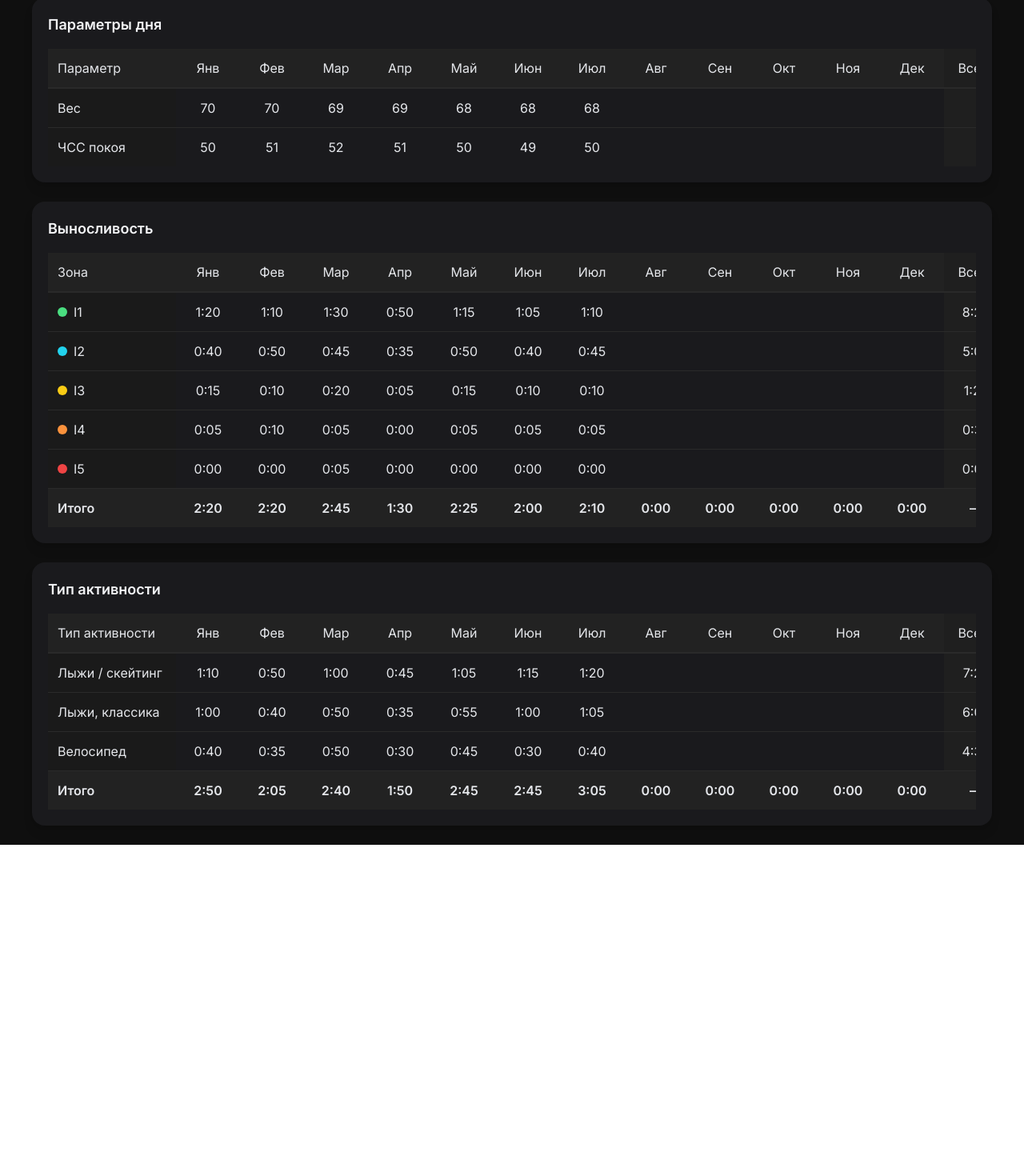
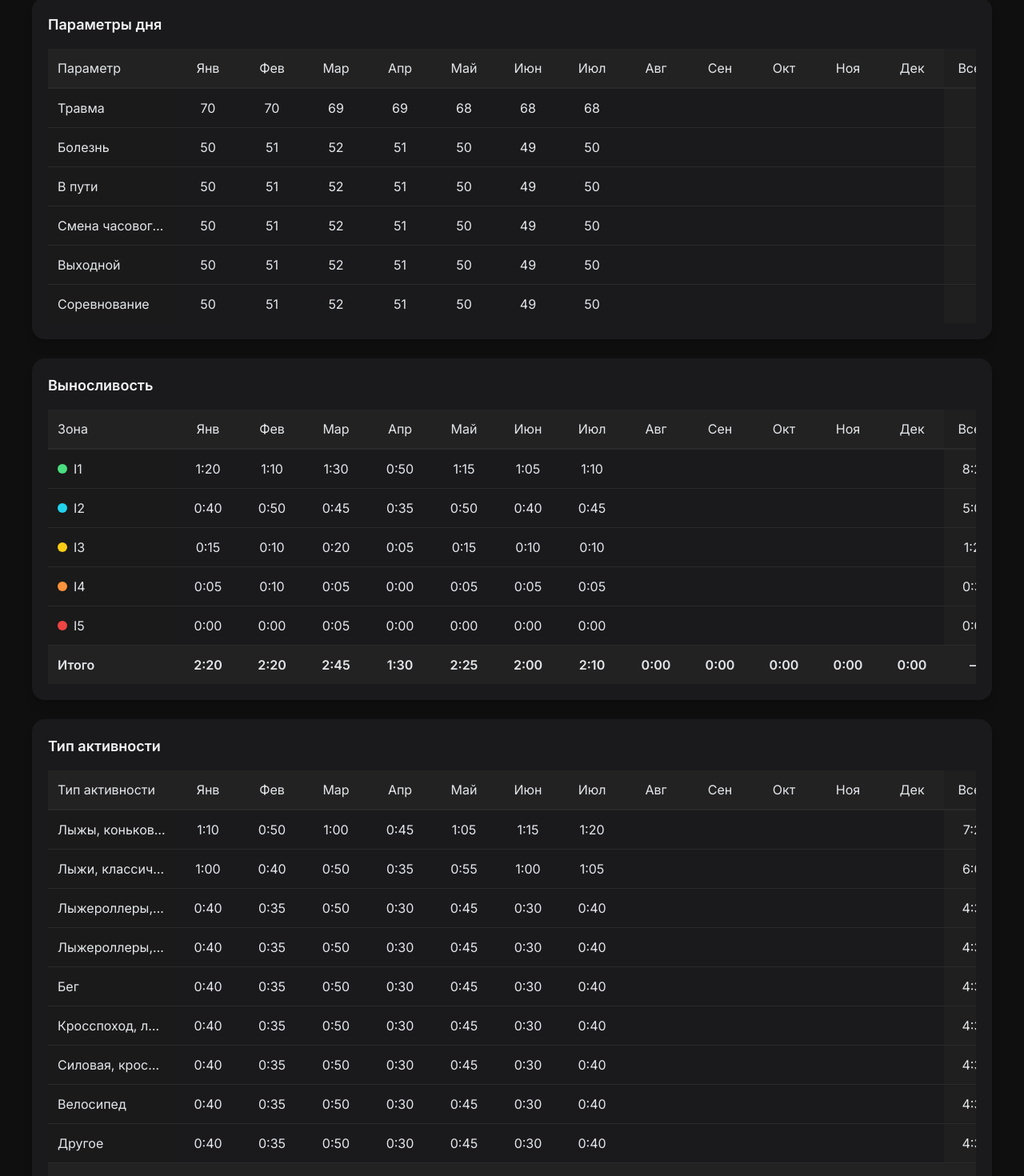
Before and after one commit to mbaliabin/dagbook-test, a React (Vite) app in the folder fasx-frontend/: page /statistics in a window 1280 px wide. Shown: the part 620-2090 px from the top of the page at 80% size. Before the commit the page ends 1676 px from the top, so only its background shows below. Built offline with nearby package versions, Linux system fonts and the light colour scheme.

Commit message:
Доработка StatisticsPage.tsx 313

```diff
--- a/fasx-frontend/src/pages/StatisticsPage.tsx
+++ b/fasx-frontend/src/pages/StatisticsPage.tsx
@@ -67,9 +67,15 @@ export default function StatsPage() {
   ];
 
   const movementTypes = [
-    { type: "Лыжи / скейтинг", months: [70, 50, 60, 45, 65, 75, 80] },
-    { type: "Лыжи, классика", months: [60, 40, 50, 35, 55, 60, 65] },
+    { type: "Лыжы, коньковый стиль", months: [70, 50, 60, 45, 65, 75, 80] },
+    { type: "Лыжи, классический стиль", months: [60, 40, 50, 35, 55, 60, 65] },
+    { type: "Лыжероллеры, коньковый стиль", months: [40, 35, 50, 30, 45, 30, 40] },
+    { type: "Лыжероллеры, классический стиль", months: [40, 35, 50, 30, 45, 30, 40] },
+    { type: "Бег", months: [40, 35, 50, 30, 45, 30, 40] },
+    { type: "Кросспоход, лыжная имитация", months: [40, 35, 50, 30, 45, 30, 40] },
+    { type: "Силовая, кроссфит", months: [40, 35, 50, 30, 45, 30, 40] },
     { type: "Велосипед", months: [40, 35, 50, 30, 45, 30, 40] },
+    { type: "Другое", months: [40, 35, 50, 30, 45, 30, 40] },
   ];
 
   const formatTime = (minutes: number) => {
@@ -512,8 +518,12 @@ export default function StatsPage() {
           table={{
             title: "Параметры дня",
             data: [
-              { param: "Вес", months: [70, 70, 69, 69, 68, 68, 68] },
-              { param: "ЧСС покоя", months: [50, 51, 52, 51, 50, 49, 50] },
+              { param: "Травма", months: [70, 70, 69, 69, 68, 68, 68] },
+              { param: "Болезнь", months: [50, 51, 52, 51, 50, 49, 50] },
+              { param: "В пути", months: [50, 51, 52, 51, 50, 49, 50] },
+              { param: "Смена часового пояса", months: [50, 51, 52, 51, 50, 49, 50] },
+              { param: "Выходной", months: [50, 51, 52, 51, 50, 49, 50] },
+              { param: "Соревнование", months: [50, 51, 52, 51, 50, 49, 50] },
             ],
           }}
           index={0}
```
